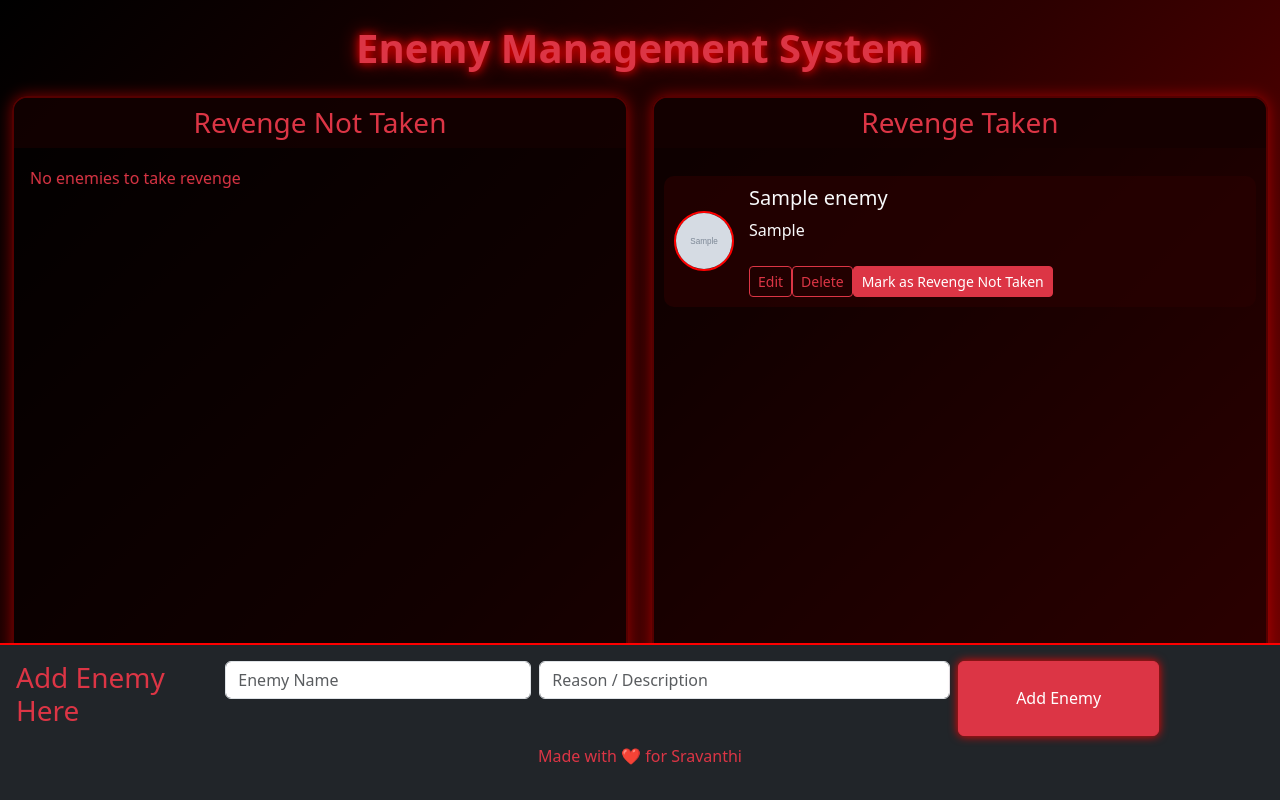
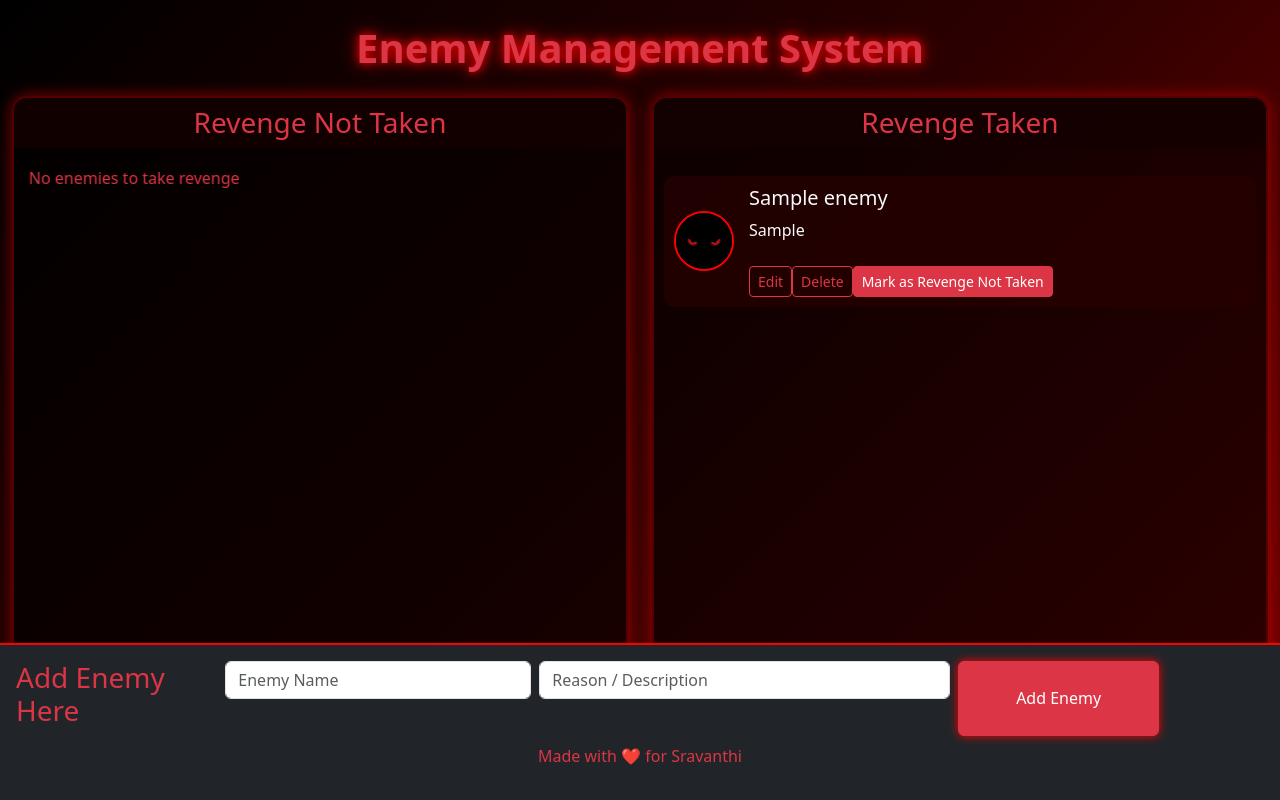
Before and after one commit to hiddenknight-14/enemy-management, a Django app: page /home/ in a window 1280 px wide. Run offline with Django 5.2, Linux system fonts and the light colour scheme; tables that the repository leaves empty hold one stand-in row (values such as "Sample post"); grey boxes marked "Sample" are stand-in pictures.

Commit message:
Update enemy_home.html: edited image

```diff
--- a/templates/enemy_home.html
+++ b/templates/enemy_home.html
@@ -30,7 +30,7 @@
             {% endif %}
             {% for enemy in revenge_not_taken_enemies %}
             <div class="enemy-card">
-              <img src="{{ enemy.photo.url }}" alt="Enemy" class="enemy-img" data-bs-toggle="modal" data-bs-target="#enemyModal1">
+              <img src="https://github.com/hiddenknight-14/enemy-management/blob/main/enemy-media/images/image.png" alt="Enemy" class="enemy-img" data-bs-toggle="modal" data-bs-target="#enemyModal1">
               <div class="enemy-info">
                 <h5>{{ enemy.name }}</h5>
                 <p>{{ enemy.reason }}</p>
@@ -60,7 +60,7 @@
             {% endif %}
             {% for enemy in revenge_taken_enemies %}
             <div class="enemy-card">
-              <img src="{{ enemy.photo.url }}" alt="Enemy" class="enemy-img" data-bs-toggle="modal" data-bs-target="#enemyModal3">
+              <img src="https://github.com/hiddenknight-14/enemy-management/blob/main/enemy-media/images/image.png" alt="Enemy" class="enemy-img" data-bs-toggle="modal" data-bs-target="#enemyModal3">
               <div class="enemy-info">
                 <h5>{{ enemy.name }}</h5>
                 <p>{{ enemy.reason }}</p>
```
